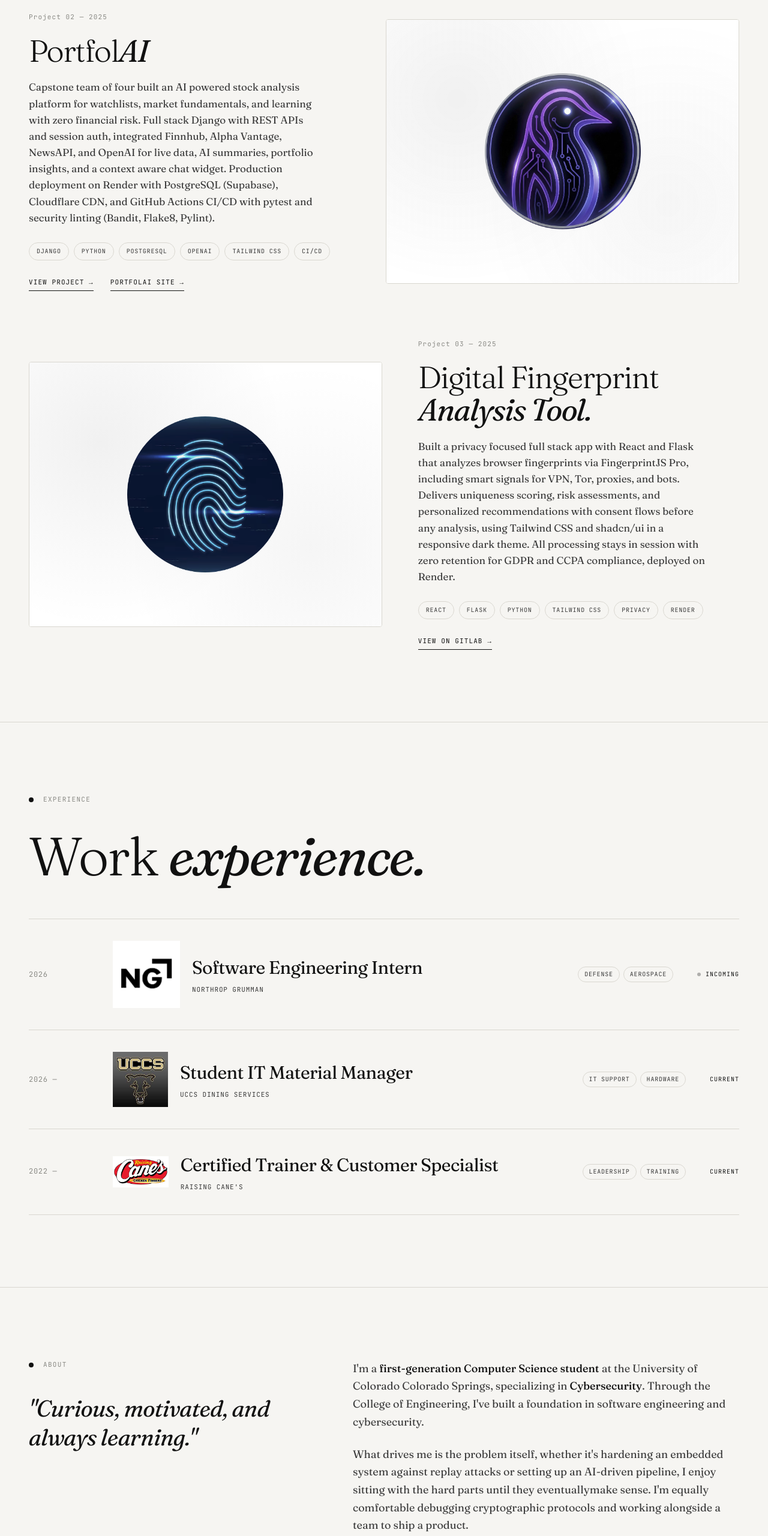
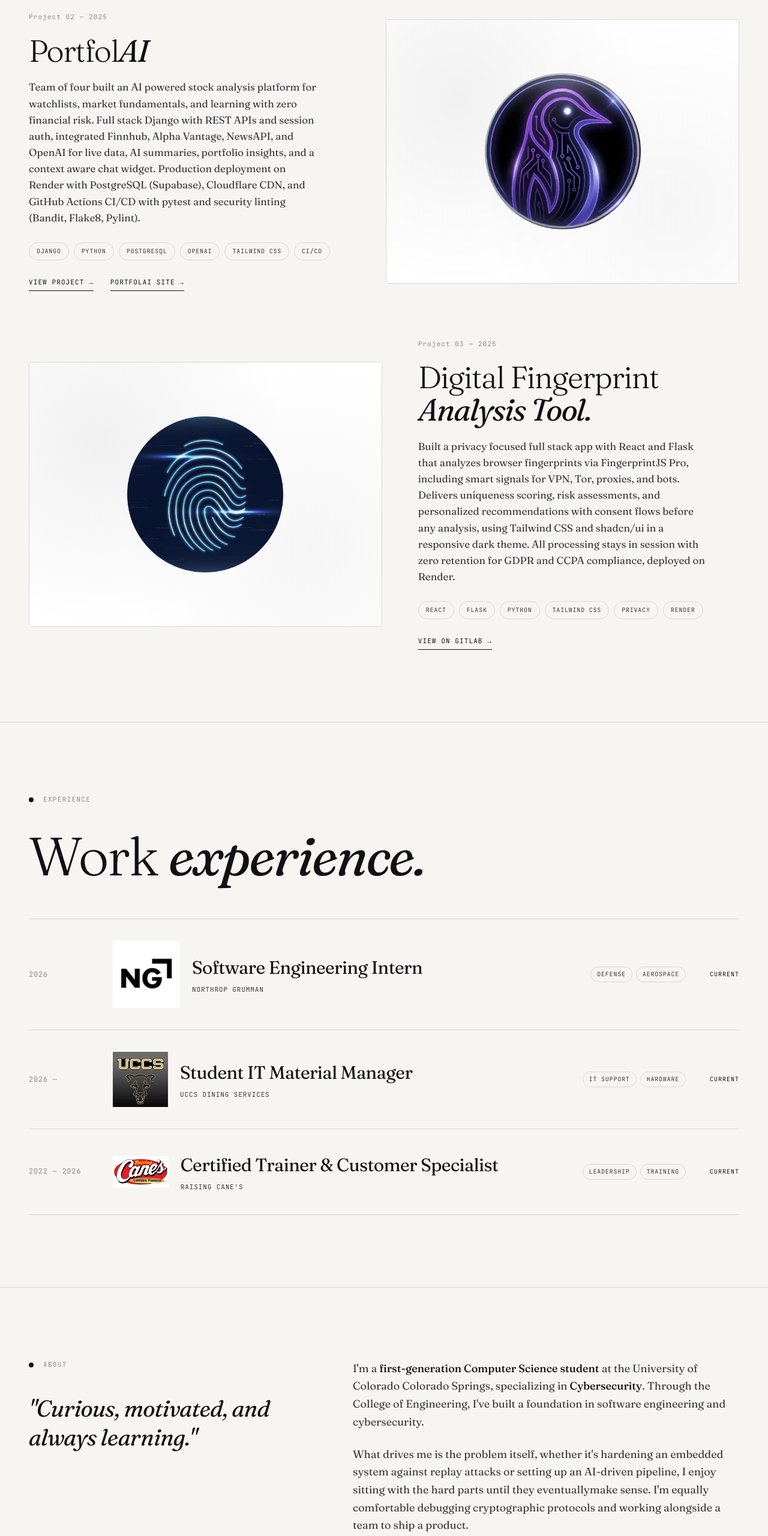
Before and after one commit to eduran04/eduran-portfolio, a plain HTML site: page index.html in a window 1280 px wide. Shown: the part 1680-4240 px from the top of the page at 60% size. Drawn offline with nearby package versions, Linux system fonts and the light colour scheme.

Commit message:
update to descriptions

```diff
--- a/index.html
+++ b/index.html
@@ -114,7 +114,7 @@
       <div class="featured-body">
         <div class="project-num">Project 02 — 2025</div>
         <h3>Portfol<em>AI</em></h3>
-        <p class="desc">Capstone team of four built an AI powered stock analysis platform for watchlists, market fundamentals, and learning with zero financial risk. Full stack Django with REST APIs and session auth, integrated Finnhub, Alpha Vantage, NewsAPI, and OpenAI for live data, AI summaries, portfolio insights, and a context aware chat widget. Production deployment on Render with PostgreSQL (Supabase), Cloudflare CDN, and GitHub Actions CI/CD with pytest and security linting (Bandit, Flake8, Pylint).</p>
+        <p class="desc">Team of four built an AI powered stock analysis platform for watchlists, market fundamentals, and learning with zero financial risk. Full stack Django with REST APIs and session auth, integrated Finnhub, Alpha Vantage, NewsAPI, and OpenAI for live data, AI summaries, portfolio insights, and a context aware chat widget. Production deployment on Render with PostgreSQL (Supabase), Cloudflare CDN, and GitHub Actions CI/CD with pytest and security linting (Bandit, Flake8, Pylint).</p>
         <div class="featured-tags">
           <span>Django</span>
           <span>Python</span>
@@ -182,7 +182,7 @@
         <span>Defense</span>
         <span>Aerospace</span>
       </div>
-      <div class="work-status"><span class="status-dot"></span>Incoming</div>
+      <div class="work-status"></span>Current</div>
     </div>
 
     <div class="work-row reveal">
@@ -202,7 +202,7 @@
     </div>
 
     <div class="work-row reveal">
-      <div class="work-year">2022 —</div>
+      <div class="work-year">2022 — 2026</div>
       <div class="work-body work-body-with-brand">
         <img class="work-brand-img work-brand-img--raising" src="assets/raising-canes.png" alt="Raising Cane's Chicken Fingers" width="160" height="56" loading="lazy" decoding="async" />
         <div class="work-body-text">
@@ -318,8 +318,8 @@
     <div class="skill-category">
       <h4>AI &amp; LLM</h4>
       <div class="skill-list">
-        <span>OpenAI</span>
-        <span>Claude</span>
+        <span>OpenAI API</span>
+        <span>Claude API</span>
         <span>RAG</span>
         <span>NumPy</span>
         <span>Jupyter</span>
```
